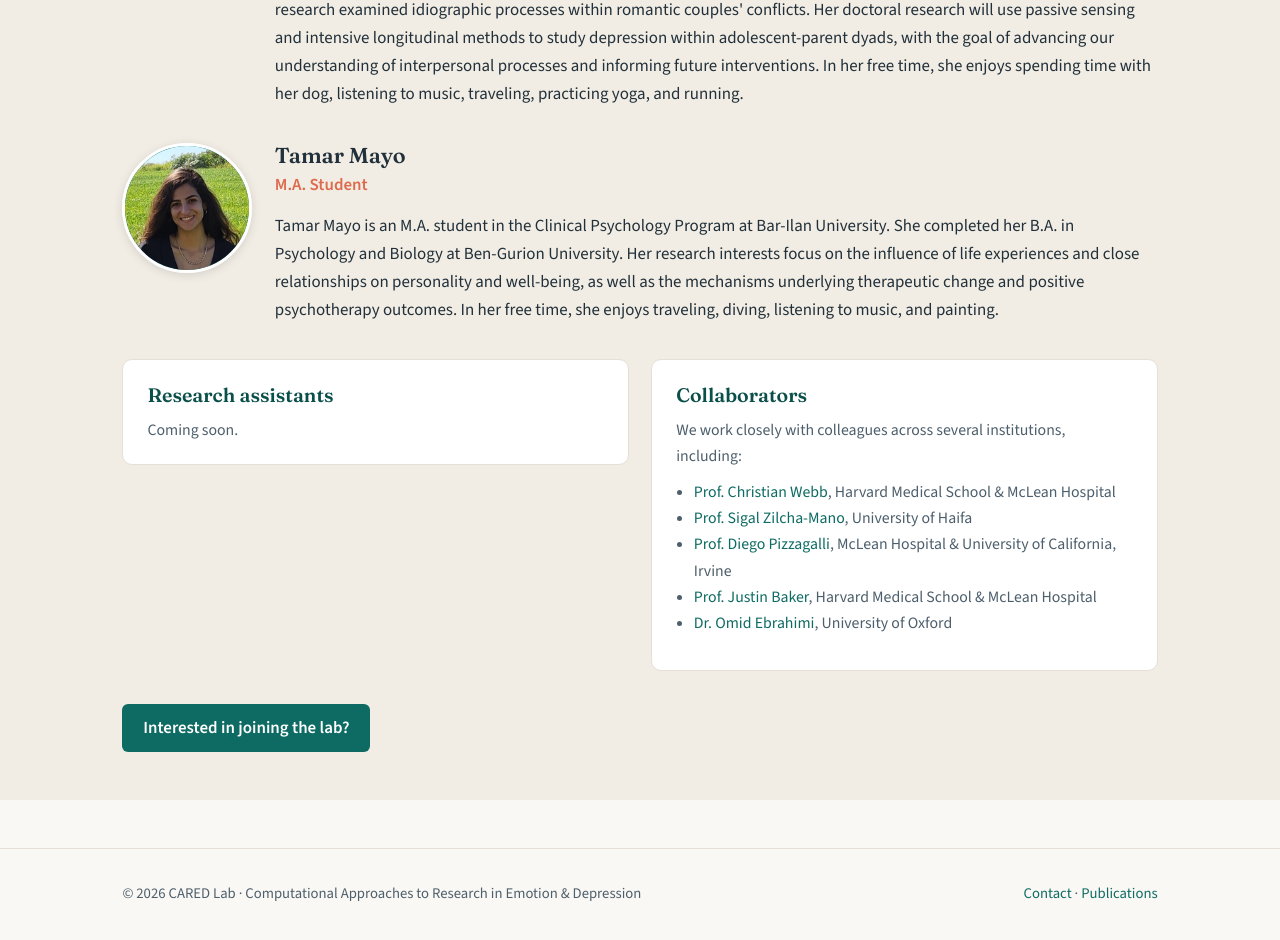
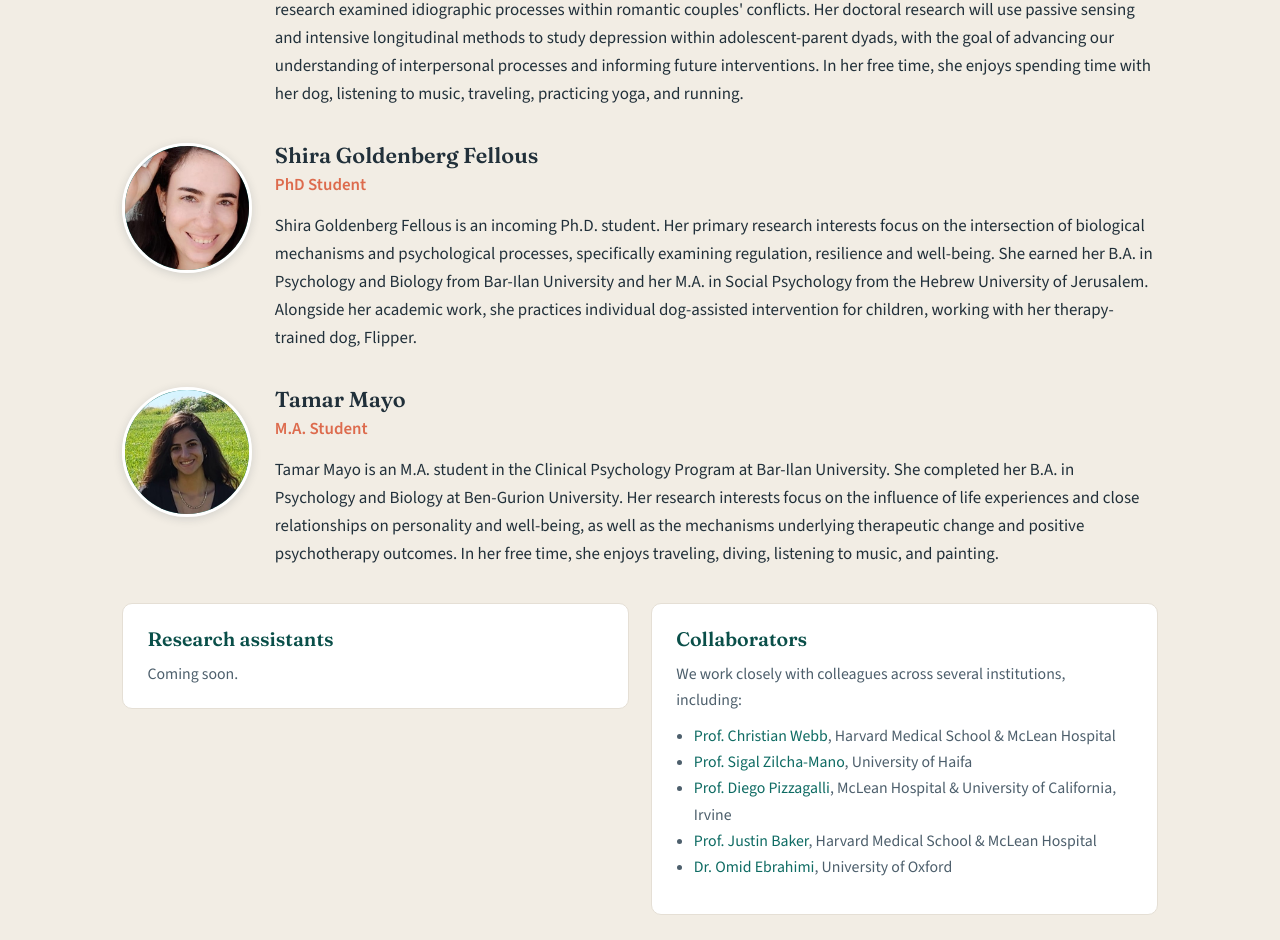
Before and after one commit to FisherHadar/FisherHadar.github.io, a plain HTML site: page people.html in a window 1280 px wide. Shown: the part 1271-2211 px from the top of the page. Drawn offline with nearby package versions, Linux system fonts and the light colour scheme.

Commit message:
Add Shira Goldenberg Fellous to People page
Co-Authored-By: Claude Opus 5.5 <noreply@anthropic.com>
Claude-Session: https://claude.ai/code/session_01Kow2Mh8cP17k1WWZ3btHKA

```diff
--- a/people.html
+++ b/people.html
@@ -4,7 +4,7 @@
 <meta charset="utf-8">
 <meta name="viewport" content="width=device-width, initial-scale=1">
 <title>People | CARED Lab | Hadar Fisher, PhD</title>
-<meta name="description" content="Meet the CARED Lab team at Bar-Ilan University: Dr. Hadar Fisher (Principal Investigator), PhD students Gilor Friedman-Zeltzer and Shiri Reznik, M.A. student Tamar Mayo, and collaborators. We are recruiting students, postdocs, and research assistants.">
+<meta name="description" content="Meet the CARED Lab team at Bar-Ilan University: Dr. Hadar Fisher (Principal Investigator), PhD students Gilor Friedman-Zeltzer, Shiri Reznik, and Shira Goldenberg Fellous, M.A. student Tamar Mayo, and collaborators. We are recruiting students, postdocs, and research assistants.">
 <link rel="canonical" href="https://fisherhadar.github.io/people.html">
 <meta property="og:site_name" content="CARED Lab">
 <meta property="og:type" content="website">
@@ -116,6 +116,21 @@
       </div>
     </div>
     <div class="person" style="margin-top:2.2rem">
+      <img src="images/shira.jpg" alt="Shira Goldenberg Fellous" class="avatar">
+      <div class="bio">
+        <h3>Shira Goldenberg Fellous</h3>
+        <p class="role">PhD Student</p>
+        <p>
+          Shira Goldenberg Fellous is an incoming Ph.D. student. Her primary research interests focus
+          on the intersection of biological mechanisms and psychological processes, specifically
+          examining regulation, resilience and well-being. She earned her B.A. in Psychology and
+          Biology from Bar-Ilan University and her M.A. in Social Psychology from the Hebrew University
+          of Jerusalem. Alongside her academic work, she practices individual dog-assisted intervention
+          for children, working with her therapy-trained dog, Flipper.
+        </p>
+      </div>
+    </div>
+    <div class="person" style="margin-top:2.2rem">
       <img src="images/tamar.jpg" alt="Tamar Mayo" class="avatar">
       <div class="bio">
         <h3>Tamar Mayo</h3>
```
Also changed, not shown: images/shira.jpg (added).
